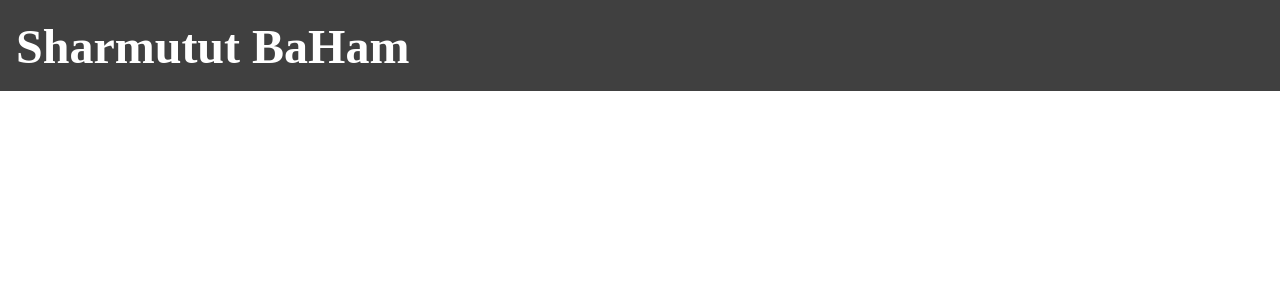
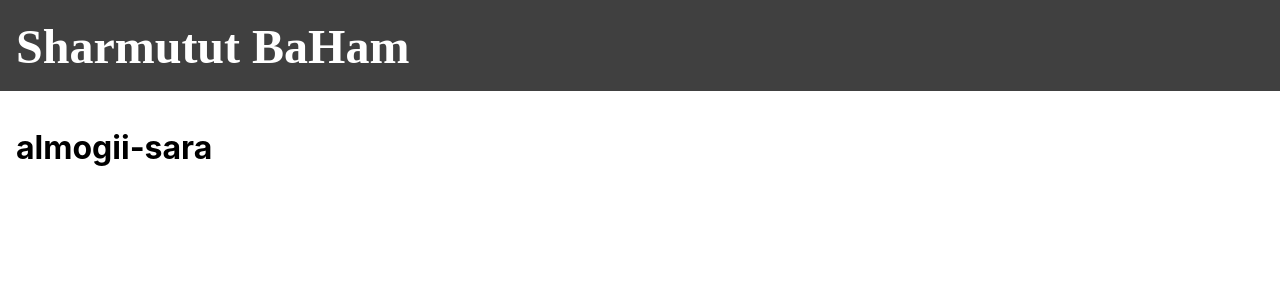
Before and after one commit to saar-amsalem/web-development-final, a React (Create React App) app in the folder frontend/: page /product/almogii-sara in a window 1280 px wide. Before the commit this address had no page. Shown: the top 300 px of the page. Built offline with nearby package versions, Linux system fonts and the light colour scheme.

Commit message:
basic product routing

```diff
--- a/frontend/src/App.js
+++ b/frontend/src/App.js
@@ -1,19 +1,21 @@
+// eslint-disable-next-line no-unused-vars
 import data from "./data";
-import {BrowserRouter, Route, Routes} from "react-router-dom";
+import {BrowserRouter, Link, Route, Routes} from "react-router-dom";
 import HomeScreen from "./screens/HomeScreen";
+import ProductScreen from "./screens/ProductScreen";
 
 function App() {
   return (
     <BrowserRouter>
     <div>
       <header>
-        <a href="/">Sharmutut BaHam</a>
+        <Link to="/">Sharmutut BaHam</Link>
       </header>
       <main>
         <Routes>
+          <Route path="/product/:slug" element={<ProductScreen />} />
           <Route path="/" element={<HomeScreen />} />
         </Routes>
-
       </main>
     </div>
     </BrowserRouter>
--- a/frontend/src/data.js
+++ b/frontend/src/data.js
@@ -1,3 +1,4 @@
+// eslint-disable-next-line no-unused-vars
 import App from "./App";
 
 const data ={
--- a/frontend/src/screens/HomeScreen.js
+++ b/frontend/src/screens/HomeScreen.js
@@ -1,3 +1,4 @@
+import { Link } from "react-router-dom";
 import data from "../data";
 
 function HomeScreen(){
@@ -6,13 +7,13 @@
     <div className="products">
     {data.products.map((product) => (
       <div className="product" key={product.slug}>
-        <a href={`/product/${product.slug}`}>
+        <Link to={`/product/${product.slug}`}>
         <img src={product.image} alt={product.name} />
-        </a>
+        </Link>
         <div className="product-info">
-        <a href={`/product/${product.slug}`}>
+        <Link to={`/product/${product.slug}`}>
           <p>{product.name}</p>
-          </a>
+          </Link>
           <p><strong>₪{product.price}</strong></p>
           <button>Add To Cart</button>
         </div>
--- /dev/null
+++ b/frontend/src/screens/ProductScreen.js
@@ -0,0 +1,12 @@
+import { useParams } from "react-router-dom";
+
+function ProductScreen() {
+  const params = useParams();
+  const {slug} = params;
+
+  return <div>
+    <h1>{slug}</h1>
+  </div>
+}
+
+export default ProductScreen;
```
